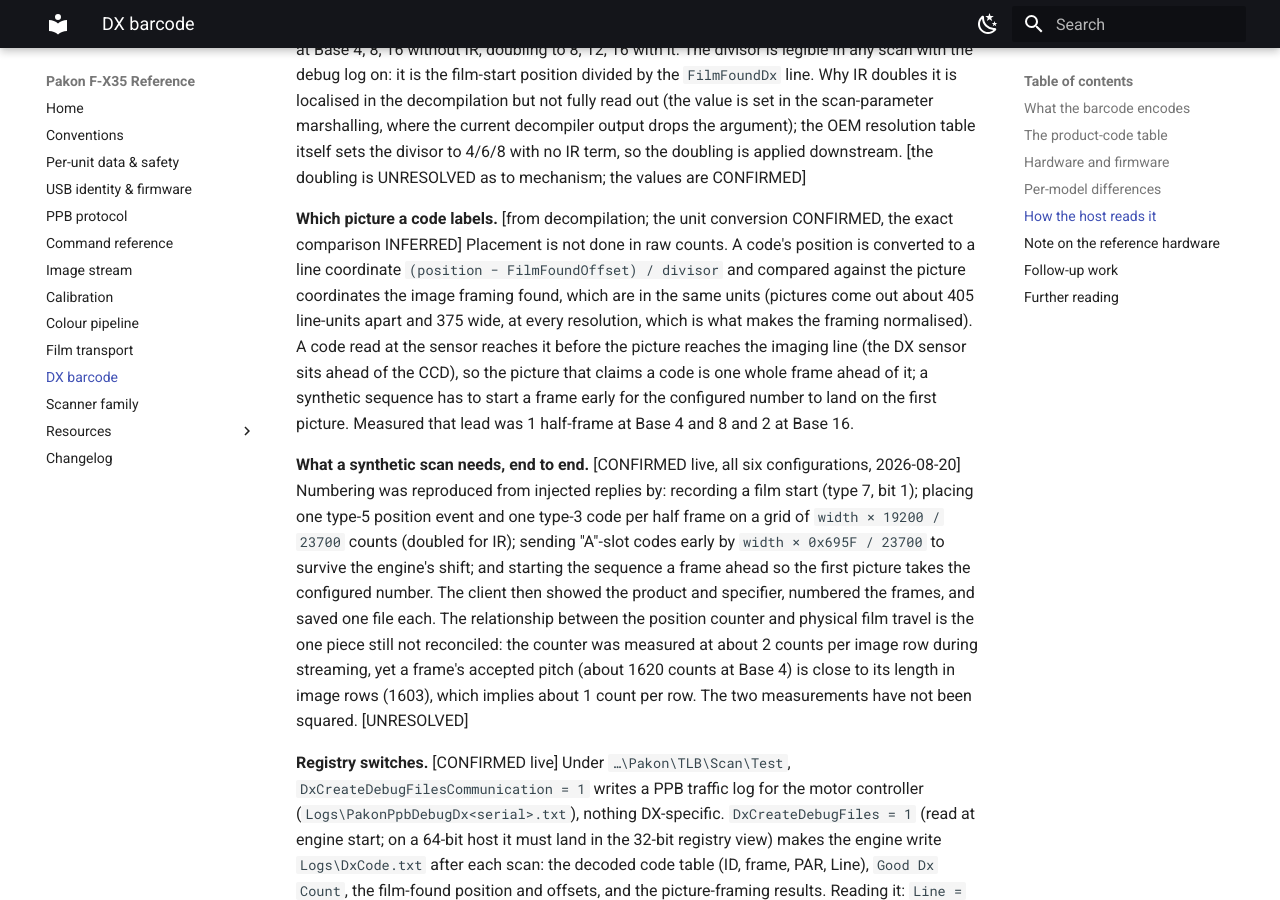
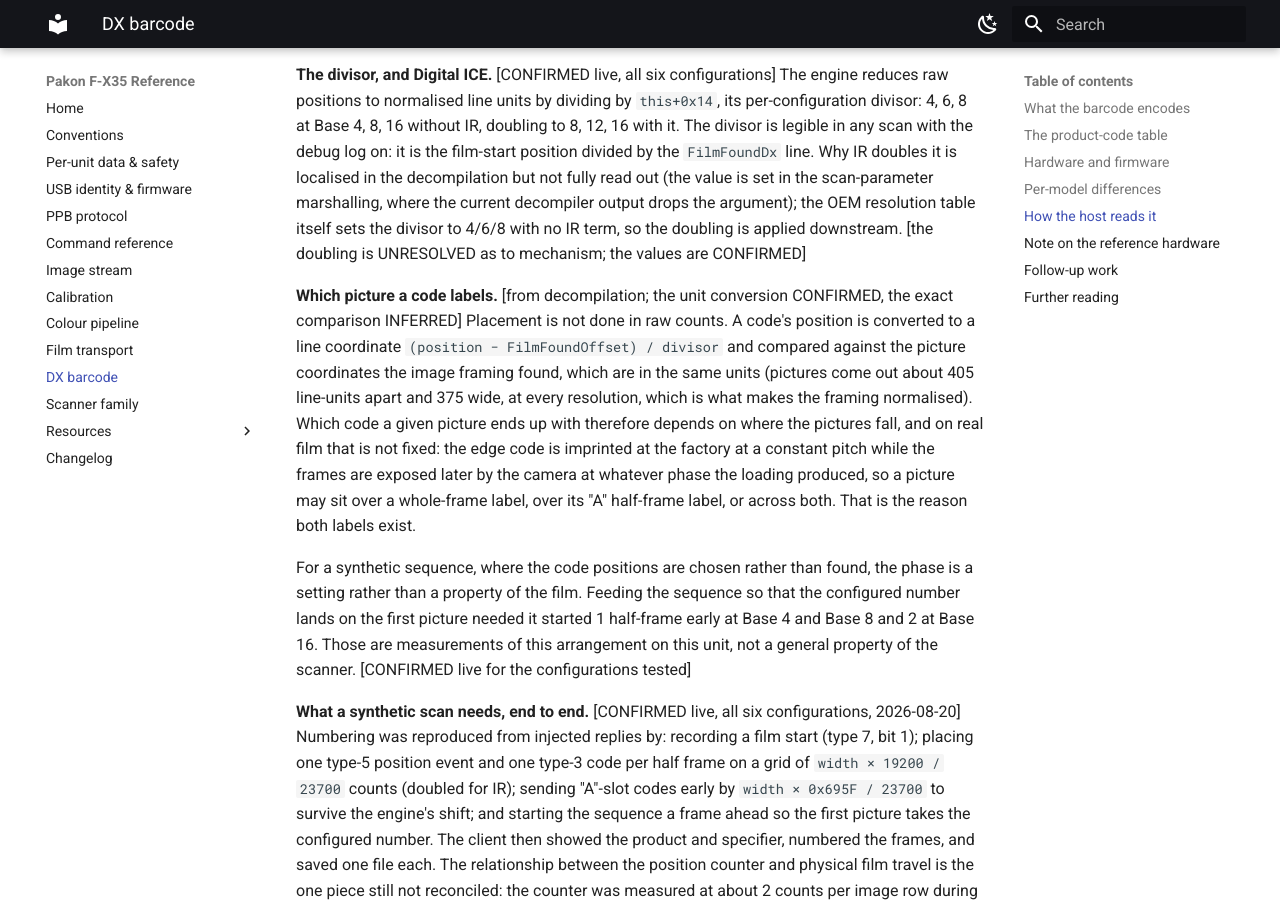
Before and after one commit to alibosworth/pakon-reference, an MkDocs documentation site: the page built from docs/dx-barcode.md, in a window 1280 px wide and 900 px high, scrolled down 4781 px. Built offline with MkDocs 1.6.1 and Material for MkDocs 9.7.7, drawn with Linux system fonts in a browser that asks for light colours; some of the changed text lies outside the part shown.

Commit message:
DX barcode: the edge code is not phase-locked to the frames
Two claims assumed a fixed code-to-picture relationship. There is none:
the code is imprinted at the factory at a constant 19 mm pitch and the
frames are exposed later by the camera at whatever phase the loading
produced, which is why whole-frame and 'A' half-frame labels both exist.

So an 'A' code landing where a plain one was expected is not inherently
a labelling error, and the engine's A-slot shift is not a code-spacing
correction: it works out at about 0.70 of a frame at every resolution,
roughly 27 mm, against a 19 mm code pitch. Both are now stated as
measurements without the causal reading, and the synthetic-sequence
phase is marked as a property of that arrangement rather than of the
scanner.

```diff
--- a/docs/dx-barcode.md
+++ b/docs/dx-barcode.md
@@ -152,11 +152,14 @@
 live, 2026-08-20] The type-3 handler does not use an "A"-slot code's position
 as given: it adds a fixed shift `this+0x58 = width × 0x695F / 23700`, which is
 1138, 1707 and 2276 counts at Base 4, 8 and 16. A plain-slot code is not
-shifted. So a synthetic "A" code has to be placed that many counts early to
-land where intended; without the correction each "A" code drifts into the
-following picture, which reads as a half-frame labelling error. This was
-confirmed by pre-compensating: the shifted code then appeared in the engine's
-own table exactly where it was aimed.
+shifted. That is the same fraction of the frame pitch at every resolution,
+about 0.70 of a frame, so it represents a fixed distance along the film of
+roughly 27 mm rather than anything derived from the 19 mm code spacing; the
+gap between the DX sensor and the imaging line is the obvious candidate but is
+not established here. For an implementation what follows is that a synthesised
+"A" code must be placed that many counts early to be recorded where intended,
+which was confirmed by pre-compensating: the code then appeared in the
+engine's own table at the position aimed at.
 
 **A film start must be recorded, but the engine mostly ignores its value.**
 [CONFIRMED by decompilation and live] The numbering pass declares DX unusable
@@ -223,12 +226,19 @@
 `(position − FilmFoundOffset) / divisor` and compared against the picture
 coordinates the image framing found, which are in the same units (pictures
 come out about 405 line-units apart and 375 wide, at every resolution, which
-is what makes the framing normalised). A code read at the sensor reaches it
-before the picture reaches the imaging line (the DX sensor sits ahead of the
-CCD), so the picture that claims a code is one whole frame ahead of it; a
-synthetic sequence has to start a frame early for the configured number to
-land on the first picture. Measured that lead was 1 half-frame at Base 4 and
-8 and 2 at Base 16.
+is what makes the framing normalised). Which code a given picture ends up with
+therefore depends on where the pictures fall, and on real film that is not
+fixed: the edge code is imprinted at the factory at a constant pitch while the
+frames are exposed later by the camera at whatever phase the loading produced,
+so a picture may sit over a whole-frame label, over its "A" half-frame label,
+or across both. That is the reason both labels exist.
+
+For a synthetic sequence, where the code positions are chosen rather than
+found, the phase is a setting rather than a property of the film. Feeding the
+sequence so that the configured number lands on the first picture needed it
+started 1 half-frame early at Base 4 and Base 8 and 2 at Base 16. Those are
+measurements of this arrangement on this unit, not a general property of the
+scanner. [CONFIRMED live for the configurations tested]
 
 **What a synthetic scan needs, end to end.** [CONFIRMED live, all six
 configurations, 2026-08-20] Numbering was reproduced from injected replies by:
```
Also changed, not shown: docs/CHANGELOG.md (+14 -0 lines).
